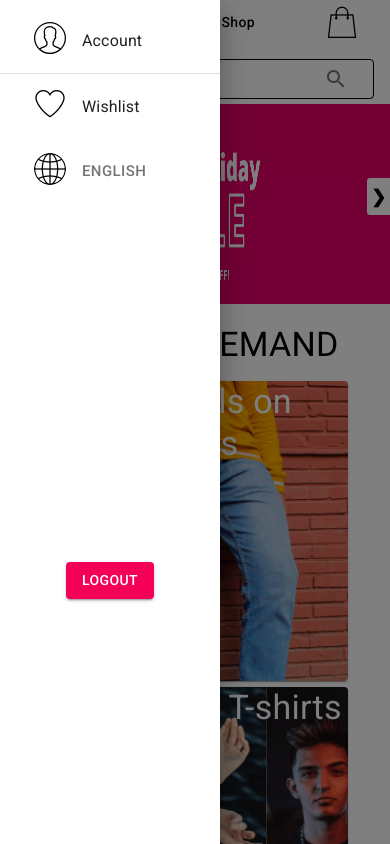
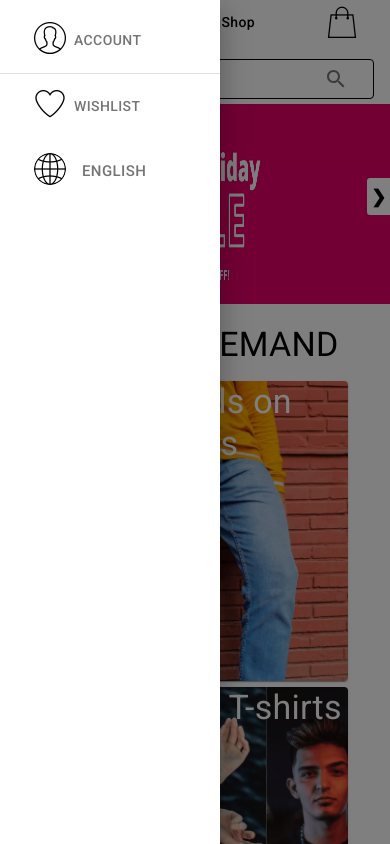
Before and after one commit to pesto-students/little-tags-client, a React (Create React App) app: page / in a window 390 px wide. Both pictures are taken after a click on the button 49 px from the left and 24 px from the top of the page. Shown: the top 844 px of the page. Built offline with nearby package versions, Linux system fonts and the light colour scheme.

Commit message:
Add label in drawer items in mobile screen

```diff
--- a/src/component/auth/Login.js
+++ b/src/component/auth/Login.js
@@ -20,8 +20,8 @@ const useStyles = makeStyles((theme) => ({
     flexDirection: "column",
     justifyContent: "center",
     alignItems: "center",
-    width: "100%",
-    height: "100%",
+    width: "50%",
+    height: "50%",
     [theme.breakpoints.down("sm")]: {
       width: "auto",
       height: "auto",
@@ -47,9 +47,7 @@ const Login = ({ open, handleClose }) => {
   return (
     <Dialog fullScreen={fullScreen} scroll="body" open={open}>
       <div className={classes.contents}>
-        <div>
-          <img className={classes.banner} src={image} />
-        </div>
+        <div>{/* <img className={classes.banner} src={image} /> */}</div>
         <Typography className={classes.center}>Sign in with</Typography>
         <div className={classes.buttons}>
           <Button className={classes.google} variant="outlined">
--- a/src/component/common/AccountOption.js
+++ b/src/component/common/AccountOption.js
@@ -1,4 +1,3 @@
-import IconButton from "@material-ui/core/IconButton";
 import Avatar from "@material-ui/core/Avatar";
 import React from "react";
 import accPng from "../../assets/user_account.png";
@@ -22,6 +21,7 @@ const AccountOption = () => {
     <>
       <Button color="inherit" onClick={handleClickOpen}>
         <Avatar src={accPng} className={classes.iconStyle} variant="rounded" />
+        <div className={classes.mobileOnlyView}>Account</div>
       </Button>
       <Login open={open} handleClose={handleClose} />
     </>
--- a/src/component/common/DrawerItems.js
+++ b/src/component/common/DrawerItems.js
@@ -30,20 +30,17 @@ const DrawerItems = () => {
         <ListItemIcon>
           <AccountOption />
         </ListItemIcon>
-        <ListItemText primary={"Account"} />
       </ListItem>
       <Divider />
       <ListItem button key={"wishlist"}>
         <ListItemIcon>
           <WishlistOption />
         </ListItemIcon>
-        <ListItemText primary={"Wishlist"} />
       </ListItem>
       <ListItem button key={"language"}>
         <ListItemIcon>
           <LanguageOption />
         </ListItemIcon>
-        <ListItemText primary={""} />
       </ListItem>
 
       <ListItem
@@ -56,10 +53,10 @@ const DrawerItems = () => {
           // justifySelf: "flex-end",
         }}
       >
-        <Divider />
+        {/* <Divider />
         <Button variant="contained" color="secondary">
           Logout
-        </Button>
+        </Button> */}
       </ListItem>
     </List>
   );
--- a/src/component/common/DrawerOption.js
+++ b/src/component/common/DrawerOption.js
@@ -9,10 +9,10 @@ import { SwipeableDrawer } from "@material-ui/core";
 
 const DrawerOption = () => {
   const classes = useNavBarStyles();
-  const [open, setDrawerState] = useState(false);
+  const [drawer_open, setDrawerState] = useState(false);
 
   const toggleDrawer = () => {
-    setDrawerState(!open);
+    setDrawerState(!drawer_open);
   };
 
   return (
@@ -24,10 +24,10 @@ const DrawerOption = () => {
       <Avatar src={menuPng} className={classes.iconStyle} />
       <SwipeableDrawer
         anchor={"left"}
-        open={open}
+        open={drawer_open}
         onClick={toggleDrawer}
-        onClose={null}
-        onOpen={null}
+        onClose={() => {}}
+        onOpen={() => {}}
       >
         <DrawerItems />
       </SwipeableDrawer>
--- a/src/component/common/WishlistOption.js
+++ b/src/component/common/WishlistOption.js
@@ -4,14 +4,23 @@ import React from "react";
 import favPng from "../../assets/favorite.png";
 import { useNavBarStyles } from "./Styles/commonStyles";
 import { Badge } from "@material-ui/core";
+import { Link, useHistory } from "react-router-dom";
 
 const WishlistOption = ({ itemCount }) => {
   const classes = useNavBarStyles();
+  const history = useHistory();
+
   return (
-    <Button color="inherit" focusRipple={true}>
+    <Button
+      color="inherit"
+      focusRipple={true}
+      onClick={() => history.push("/wishlist")}
+      style={{ justifyContent: "center", alignItems: "center" }}
+    >
       <Badge badgeContent={itemCount} color="secondary">
         <Avatar src={favPng} className={classes.iconStyle} variant="rounded" />
       </Badge>
+      <div className={classes.mobileOnlyView}>Wishlist</div>
     </Button>
   );
 };
```
